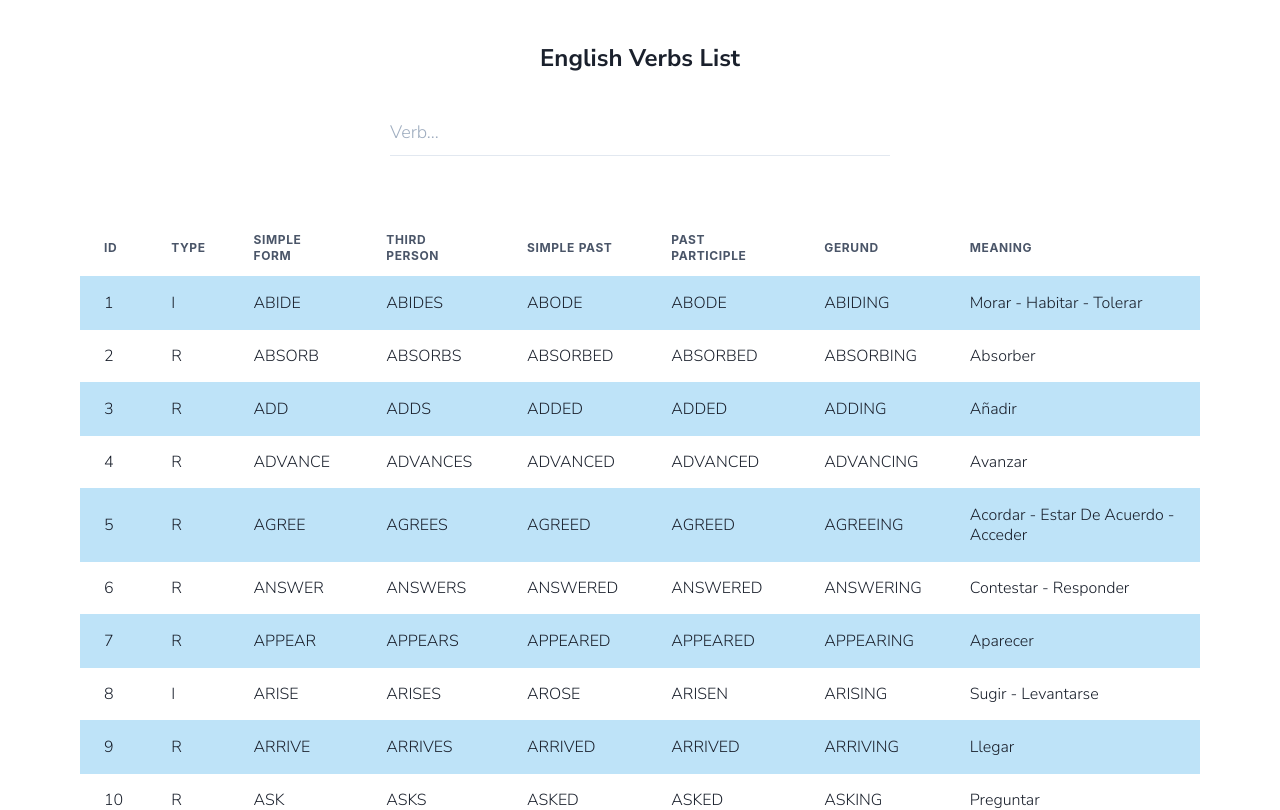
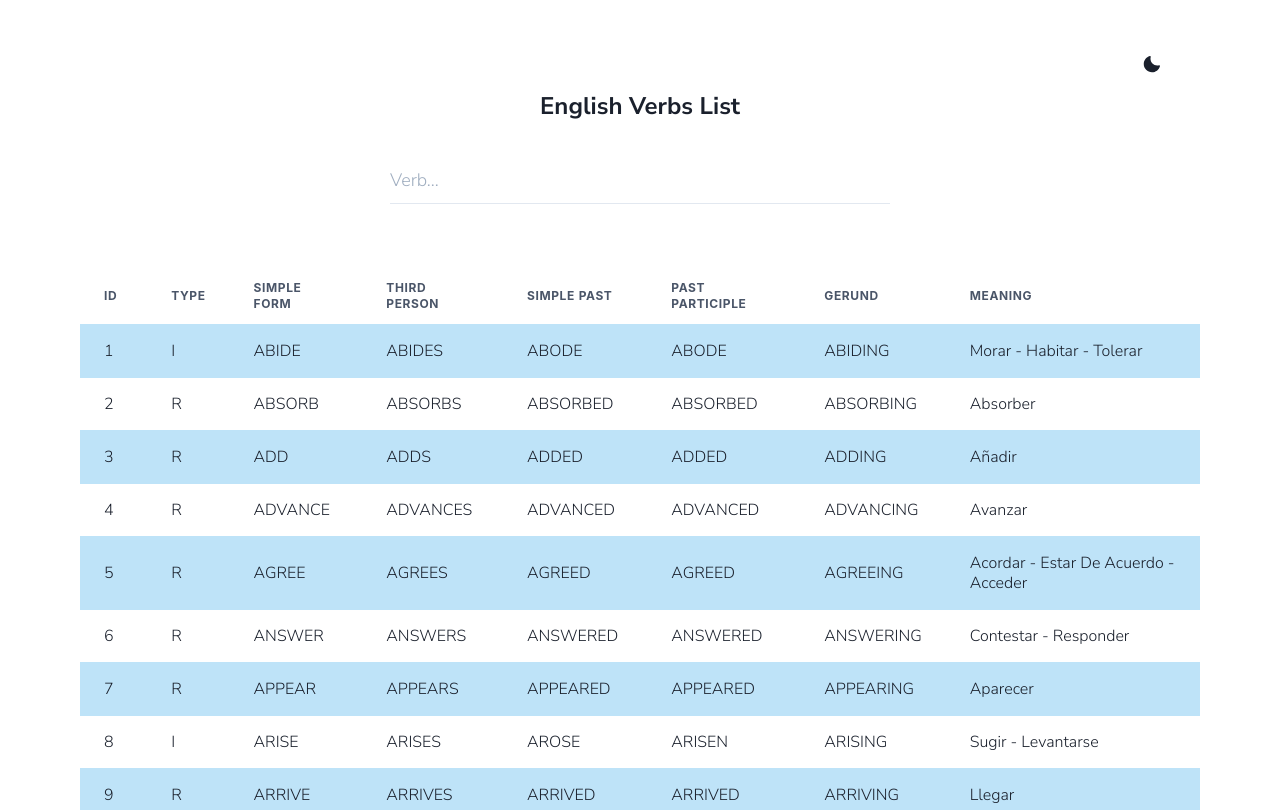
Before and after one commit to sherlock28/list-verb-english, a React (Create React App) app: page / in a window 1280 px wide. Shown: the top 810 px of the page. Built offline with nearby package versions, Linux system fonts and the light colour scheme.

Commit message:
Added ToggleTheme component

```diff
--- a/src/components/Layout/index.js
+++ b/src/components/Layout/index.js
@@ -3,6 +3,7 @@ import { Container } from '@chakra-ui/react'
 import { Title } from "components/Title";
 import { Footer } from "components/Footer";
 import { ScrollToTop } from 'components/ScrollToTop';
+import { ToggleTheme } from "components/ToggleTheme";
 
 export function Layout({ children }) {
     return (
@@ -15,6 +16,7 @@ export function Layout({ children }) {
                 zIndex={1}
                 minH='80vh'
             >
+                <ToggleTheme />
                 <Title />
                 {children}
             </Container>
--- /dev/null
+++ b/src/components/ToggleTheme/index.js
@@ -0,0 +1,22 @@
+import React from "react";
+import { Box, IconButton, useColorMode } from "@chakra-ui/react";
+import { MoonIcon, SunIcon } from '@chakra-ui/icons'
+
+export function ToggleTheme() {
+    const { colorMode, toggleColorMode } = useColorMode()
+    return (
+        <Box
+            as={'header'}
+            position={'relative'}
+            left={["40vw"]}
+        >
+            <IconButton
+                size="lg"
+                icon={colorMode === 'light' ? <MoonIcon /> : <SunIcon />}
+                onClick={toggleColorMode}
+                variant="ghost"
+                _focus={{ outline: "none", border: "none " }}
+            />
+        </Box>
+    )
+}
--- /dev/null
+++ b/src/config/theme.js
@@ -0,0 +1,8 @@
+import { extendTheme } from '@chakra-ui/react'
+
+const config = {
+  initialColorMode: 'dark',
+  useSystemColorMode: false,
+}
+
+export const theme = extendTheme({ config })
--- a/src/index.js
+++ b/src/index.js
@@ -3,11 +3,14 @@ import ReactDOM from 'react-dom';
 import './index.css';
 import App from './App';
 import reportWebVitals from './reportWebVitals';
-import { ChakraProvider } from '@chakra-ui/react'
+import { ColorModeScript } from '@chakra-ui/react';
+import { ChakraProvider } from '@chakra-ui/react';
+import { theme } from "config/theme";
 
 ReactDOM.render(
   <React.StrictMode>
     <ChakraProvider>
+      <ColorModeScript initialColorMode={theme.config.initialColorMode} />
       <App />
     </ChakraProvider>
   </React.StrictMode>,
```
